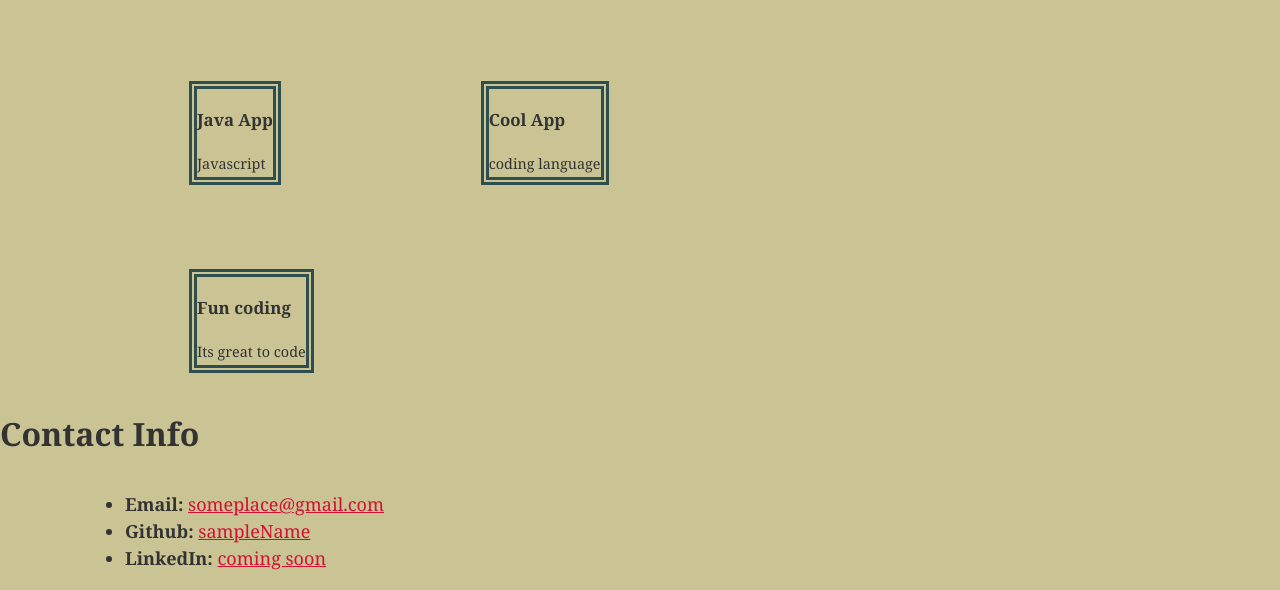
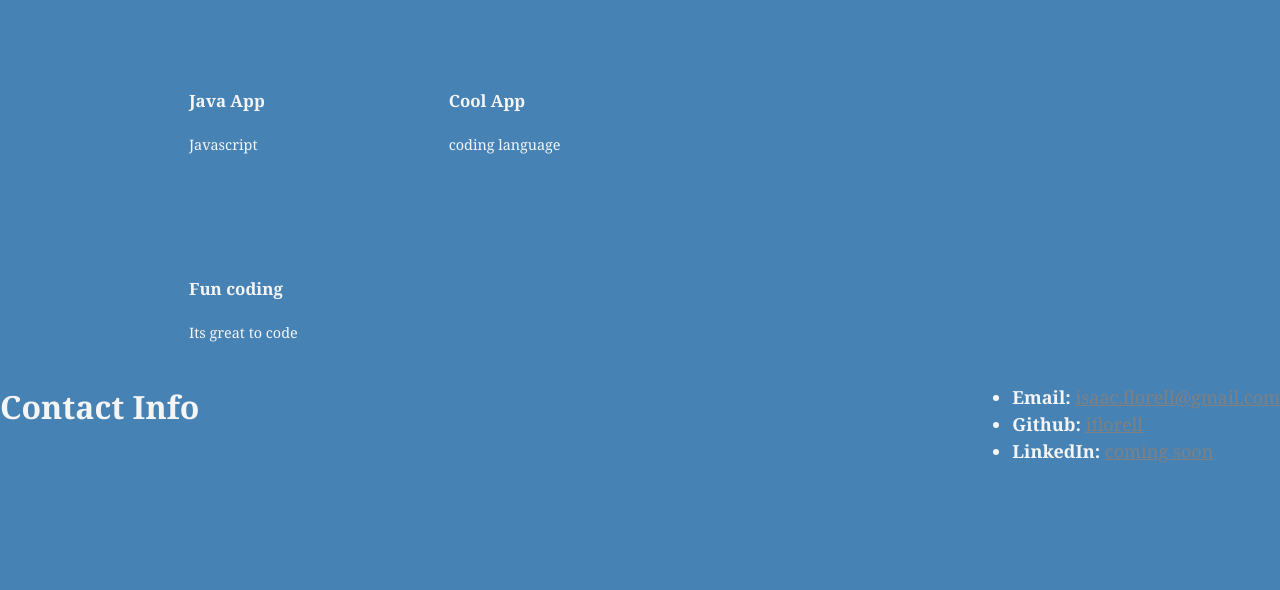
Before and after one commit to iflorell/iflorell.github.io, a plain HTML site: page index.html in a window 1280 px wide. Shown: the part 537-1127 px from the top of the page. After the commit the page ends 1020 px from the top, so only its background shows below. Drawn offline with Linux system fonts and the light colour scheme.

Commit message:
final commit, finish file

```diff
--- a/assets/styles.css
+++ b/assets/styles.css
@@ -4,8 +4,8 @@ body {
   font-family: Georgia, "Times New Roman", Times, serif;
   font-size: 18px;
   line-height: 150%;
-  color: #333;
-  background: #cac495;
+  color: whitesmoke;
+  background: steelblue;
 }
 
 header {
@@ -29,11 +29,11 @@ h2 {
 }
 
 a {
-  color: #d21034;
+  color:grey;
 }
 
 .container {
-  width: 1024px;
+  width: z;
   margin: 0 auto;
 }
 
@@ -42,13 +42,6 @@ a {
   float: left;
 }
 
-#main-bio {
-  width: 70%;
-}
-
-#contact-info {
-  width: 30%;
-}
 
 #pro-pic {
   width: 200px;
@@ -91,14 +84,12 @@ a {
 
 .work-section div div {
     border: 8px;
-    border-style: double;
     border-color: darkslategray;
 }
 
 .grid-item:first-child {
     grid-column: span 8;
     grid-row: span 2;
-
 }
 
 .grid-item:hover {
@@ -107,6 +98,5 @@ a {
 }
 
 ul {
-    display: inline;
     float: right;
 }
--- a/index.html
+++ b/index.html
@@ -21,6 +21,7 @@
           alt="Your Name"
         />
 
+       <br>
         <p>
         Hello, I have extensive experience in the start-up sector and am amble to implement coding
         to improve logistics within operations.
@@ -67,8 +68,8 @@
       <section id="contact-info">
         <h2>Contact Info</h2>
         <ul>
-          <li><strong>Email:</strong> <a href="#">someplace@gmail.com</a></li>
-          <li><strong>Github:</strong> <a href="#">sampleName</a></li>
+          <li><strong>Email:</strong> <a href="#">isaac.florell@gmail.com</a></li>
+          <li><strong>Github:</strong> <a href="#">iflorell</a></li>
           <li><strong>LinkedIn:</strong> <a href="#">coming soon</a></li>
         </ul>
       </section>
```
